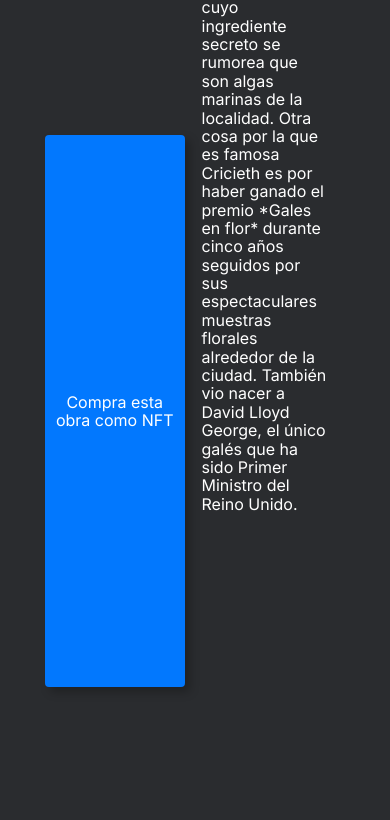
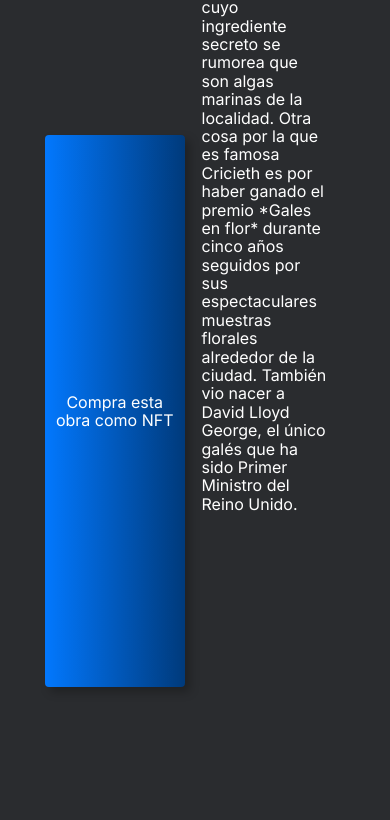
Before and after one commit to MRVACS/web_project_homeland, a plain HTML site: page index.html in a window 390 px wide. Shown: the part 4380-5200 px from the top of the page. Drawn offline with Linux system fonts and the light colour scheme; files whose address does not match are found by name.

Commit message:
Gradient for button when hoover

```diff
--- a/blocks/content.css
+++ b/blocks/content.css
@@ -102,12 +102,14 @@
 }
 .content__button {
   color: #fff;
-  background-image: linear-gradient(90deg, #0278fe 0%, #003a7b 99.98%);
+  background-image: linear-gradient(90deg, #0278fe 0%, #003a7b 100%);
   box-shadow: 5px 5px 10px rgba(0, 0, 0, 0.25);
   border-radius: 4px;
   border: 0;
 }
-
+.content__button:hover {
+  background-image: linear-gradient(90deg, #0278fe 0%, #003a7b 100%);
+}
 .content__places-right {
   display: grid;
   width: 50%;
@@ -218,12 +220,14 @@
   }
   .content__button {
     color: #fff;
-    background-image: linear-gradient(90deg, #0278fe 0%, #003a7b 99.98%);
+    background-image: linear-gradient(90deg, #0278fe 0%, #003a7b 100%);
     box-shadow: 5px 5px 10px rgba(0, 0, 0, 0.25);
     border-radius: 4px;
     border: 0;
   }
-
+  .content__button:hover {
+    background-image: linear-gradient(90deg, #0278fe 0%, #003a7b 100%);
+  }
   .content__places-right {
     display: grid;
     width: 50%;
@@ -334,10 +338,13 @@
   }
   .content__button {
     color: #fff;
-    background-image: linear-gradient(0deg, #0278fe 0% 100%, #003a7b 100% 100%);
+    background-image: linear-gradient(90deg, #0278fe 0%, #003a7b 100%);
     box-shadow: 5px 5px 10px rgba(0, 0, 0, 0.25);
     border-radius: 4px;
     border: 0;
+  }
+  .content__button:hover {
+    background-image: linear-gradient(90deg, #0278fe 0%, #003a7b 100%);
   }
 
   .content__places-right {
```
